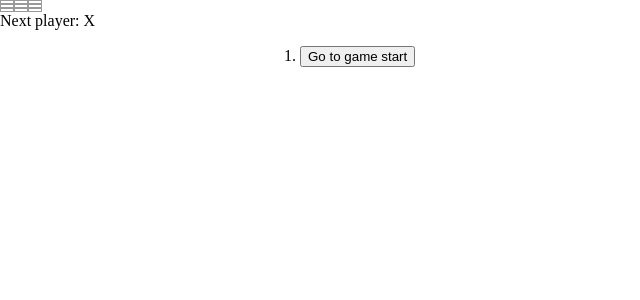
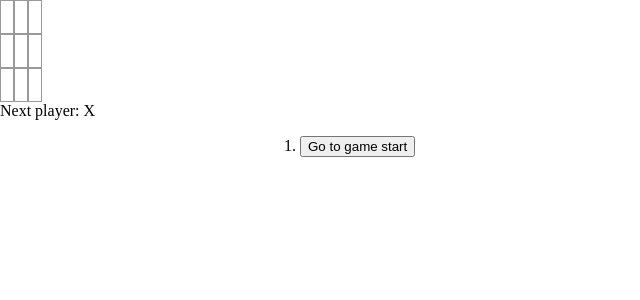
Before and after one commit to TzuCChan/Tic-Tac-Toe-React, a React (Create React App) app: page / in a window 1280 px wide. Shown: the top 300 px of the page, without its empty margins (0-640 px from the left). Built offline with nearby package versions, Linux system fonts and the light colour scheme.

Commit message:
font css

```diff
--- a/src/index.css
+++ b/src/index.css
@@ -3,6 +3,10 @@
   background: #fff;
   border: 1px solid #999;
   float: left;
+  font-size: 24px;
+  font-weight: bold;
+  line-height: 34px;
+  height: 34px;
 }
 
 .status {
```
